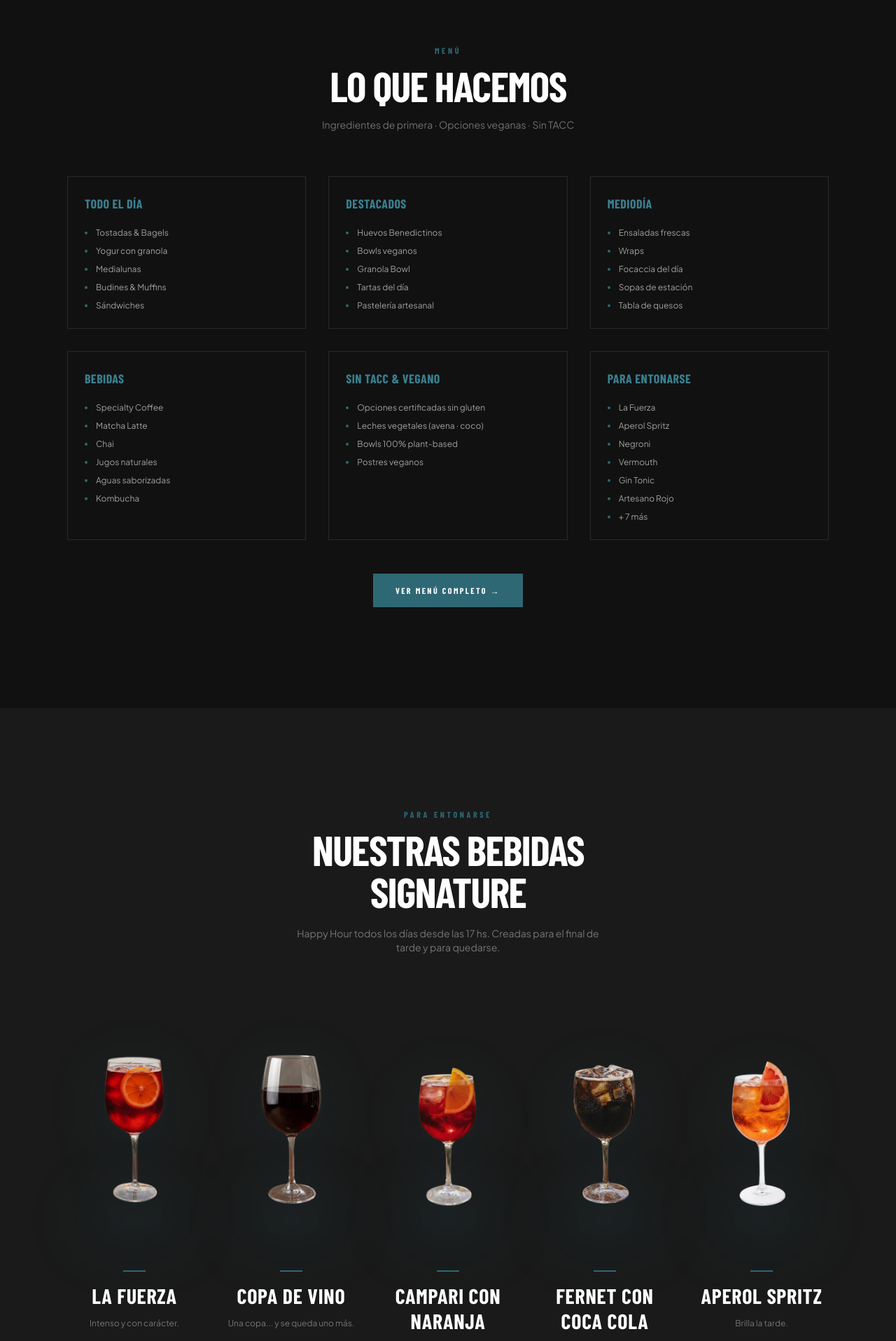
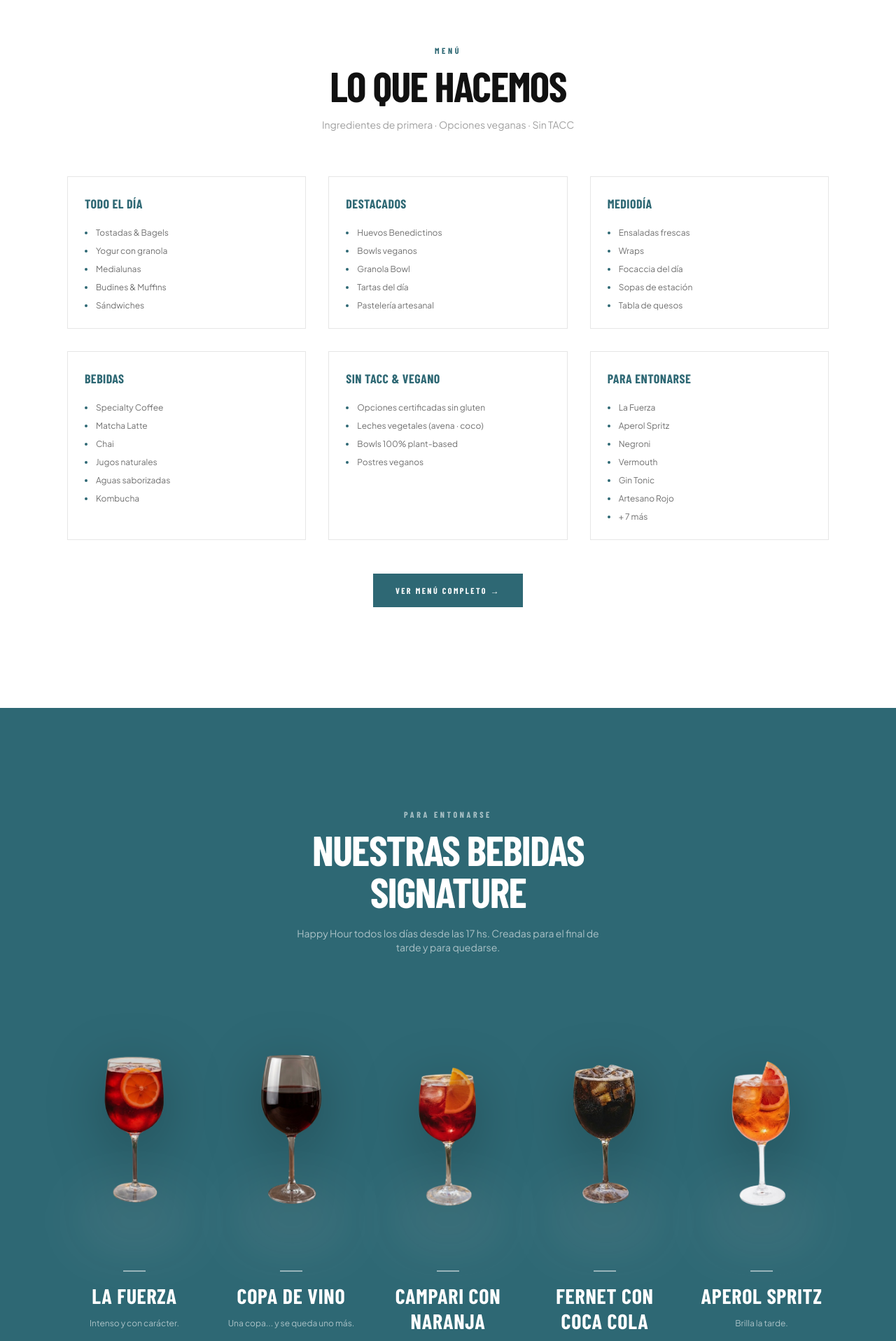
Before and after one commit to franciscojosemoreno/linacafe-web, a Next.js app: page / in a window 1280 px wide. Shown: the part 880-2797 px from the top of the page at 70% size. Built offline with nearby package versions, Linux system fonts and the light colour scheme; a web font is replaced by a local one.

Commit message:
Color scheme: lina-500 bg for drinks/gallery, white bg for menu/location

```diff
--- a/components/Gallery.tsx
+++ b/components/Gallery.tsx
@@ -9,7 +9,7 @@ export default function Gallery() {
   const inView = useInView(ref, { once: true, margin: '-80px' })
 
   return (
-    <section id="galeria" ref={ref} className="py-24 md:py-36 bg-dark-800">
+    <section id="galeria" ref={ref} className="py-24 md:py-36 bg-lina-500">
       <div className="container-custom">
 
         <motion.div
@@ -18,7 +18,7 @@ export default function Gallery() {
           animate={inView ? { opacity: 1, y: 0 } : {}}
           transition={{ duration: 0.6 }}
         >
-          <span className="section-label">Galería</span>
+          <span className="section-label text-white/60">Galería</span>
           <h2 className="section-title text-white">
             El Espacio
           </h2>
--- a/components/Location.tsx
+++ b/components/Location.tsx
@@ -10,7 +10,7 @@ export default function Location() {
   const loc = siteConfig.location
 
   return (
-    <section id="locales" ref={ref} className="py-24 md:py-36 bg-dark-900">
+    <section id="locales" ref={ref} className="py-24 md:py-36 bg-white">
       <div className="container-custom">
 
         <motion.div
@@ -20,22 +20,22 @@ export default function Location() {
           transition={{ duration: 0.6 }}
         >
           <span className="section-label">Local</span>
-          <h2 className="section-title text-white">
+          <h2 className="section-title text-dark-900">
             Encontranos
           </h2>
         </motion.div>
 
         <motion.div
-          className="border border-white/10 overflow-hidden hover:border-lina-500/40 transition-colors max-w-3xl mx-auto"
+          className="border border-dark-900/10 overflow-hidden hover:border-lina-500/40 transition-colors max-w-3xl mx-auto"
           initial={{ opacity: 0, y: 30 }}
           animate={inView ? { opacity: 1, y: 0 } : {}}
           transition={{ duration: 0.6, delay: 0.1 }}
         >
           {/* Map */}
-          <div className="aspect-video bg-dark-700">
+          <div className="aspect-video">
             <iframe
               src={loc.mapSrc}
-              className="w-full h-full grayscale opacity-80"
+              className="w-full h-full"
               loading="lazy"
               allowFullScreen
               referrerPolicy="no-referrer-when-downgrade"
@@ -44,26 +44,26 @@ export default function Location() {
           </div>
 
           {/* Info */}
-          <div className="p-6">
-            <h3 className="font-display font-black text-xl uppercase tracking-wide text-white mb-1">
+          <div className="p-6 bg-white">
+            <h3 className="font-display font-black text-xl uppercase tracking-wide text-dark-900 mb-1">
               {loc.name}
             </h3>
-            <p className="font-sans text-sm text-lina-400 mb-4">
+            <p className="font-sans text-sm text-lina-500 mb-4">
               {loc.address} · {loc.neighborhood}
             </p>
 
             <div className="flex items-center gap-2 mb-2">
-              <svg className="w-4 h-4 text-white/30 flex-none" fill="none" viewBox="0 0 24 24" stroke="currentColor">
+              <svg className="w-4 h-4 text-dark-900/30 flex-none" fill="none" viewBox="0 0 24 24" stroke="currentColor">
                 <path strokeLinecap="round" strokeLinejoin="round" strokeWidth={1.5} d="M12 8v4l3 3m6-3a9 9 0 11-18 0 9 9 0 0118 0z" />
               </svg>
-              <p className="font-sans text-xs text-white/40">{loc.hours}</p>
+              <p className="font-sans text-xs text-dark-900/50">{loc.hours}</p>
             </div>
 
             <div className="flex items-center gap-2 mb-6">
               <svg className="w-4 h-4 text-lina-500/60 flex-none" fill="none" viewBox="0 0 24 24" stroke="currentColor">
                 <path strokeLinecap="round" strokeLinejoin="round" strokeWidth={1.5} d="M5 3v4M3 5h4M6 17v4m-2-2h4m5-16l2.286 6.857L21 12l-5.714 2.143L13 21l-2.286-6.857L5 12l5.714-2.143L13 3z" />
               </svg>
-              <p className="font-sans text-xs text-lina-400">{loc.happyHour}</p>
+              <p className="font-sans text-xs text-lina-500">{loc.happyHour}</p>
             </div>
 
             <a
--- a/components/Menu.tsx
+++ b/components/Menu.tsx
@@ -35,7 +35,7 @@ export default function Menu() {
   const inView = useInView(ref, { once: true, margin: '-80px' })
 
   return (
-    <section id="menu" ref={ref} className="py-24 md:py-36 bg-dark-900">
+    <section id="menu" ref={ref} className="py-24 md:py-36 bg-white">
       <div className="container-custom">
 
         <motion.div
@@ -45,10 +45,10 @@ export default function Menu() {
           transition={{ duration: 0.6 }}
         >
           <span className="section-label">Menú</span>
-          <h2 className="section-title text-white mb-4">
+          <h2 className="section-title text-dark-900 mb-4">
             Lo que hacemos
           </h2>
-          <p className="font-sans text-sm text-white/40 mt-4">
+          <p className="font-sans text-sm text-dark-900/40 mt-4">
             Ingredientes de primera · Opciones veganas · Sin TACC
           </p>
         </motion.div>
@@ -60,16 +60,16 @@ export default function Menu() {
               initial={{ opacity: 0, y: 30 }}
               animate={inView ? { opacity: 1, y: 0 } : {}}
               transition={{ duration: 0.5, delay: 0.1 + i * 0.1 }}
-              className="border border-white/10 p-6 hover:border-lina-500/50 transition-colors"
+              className="border border-dark-900/10 p-6 hover:border-lina-500/50 transition-colors"
             >
-              <h3 className="font-display font-black text-lg uppercase tracking-wide text-lina-400 mb-5">
+              <h3 className="font-display font-black text-lg uppercase tracking-wide text-lina-500 mb-5">
                 {cat.label}
               </h3>
               <ul className="flex flex-col gap-2.5">
                 {cat.items.map((item) => (
                   <li key={item} className="flex items-center gap-3">
                     <div className="w-1 h-1 rounded-full bg-lina-500 flex-none" />
-                    <span className="font-sans text-xs text-white/60">{item}</span>
+                    <span className="font-sans text-xs text-dark-900/60">{item}</span>
                   </li>
                 ))}
               </ul>
--- a/components/SignatureDrinks.tsx
+++ b/components/SignatureDrinks.tsx
@@ -9,7 +9,7 @@ export default function SignatureDrinks() {
   const inView = useInView(ref, { once: true, margin: '-80px' })
 
   return (
-    <section id="bebidas" ref={ref} className="py-24 md:py-36 bg-dark-800 overflow-hidden">
+    <section id="bebidas" ref={ref} className="py-24 md:py-36 bg-lina-500 overflow-hidden">
       <div className="container-custom">
 
         <motion.div
@@ -18,16 +18,15 @@ export default function SignatureDrinks() {
           animate={inView ? { opacity: 1, y: 0 } : {}}
           transition={{ duration: 0.6 }}
         >
-          <span className="section-label">Para Entonarse</span>
+          <span className="section-label text-white/60">Para Entonarse</span>
           <h2 className="section-title text-white mb-5">
             Nuestras Bebidas<br />Signature
           </h2>
-          <p className="font-sans text-sm text-white/40 max-w-md mx-auto">
+          <p className="font-sans text-sm text-white/60 max-w-md mx-auto">
             Happy Hour todos los días desde las 17 hs. Creadas para el final de tarde y para quedarse.
           </p>
         </motion.div>
 
-        {/* 13 drinks — same gap values as KROP FeaturedDrinks */}
         <div className="grid grid-cols-2 sm:grid-cols-3 lg:grid-cols-4 xl:grid-cols-5 gap-4 md:gap-8">
           {siteConfig.signatureDrinks.map((drink, i) => (
             <motion.div
@@ -38,22 +37,22 @@ export default function SignatureDrinks() {
               transition={{ duration: 0.7, delay: 0.1 + i * 0.07, ease: 'easeOut' }}
             >
               <div className="relative w-full flex justify-center mb-8">
-                <div className="absolute bottom-0 left-1/2 -translate-x-1/2 w-40 h-20 bg-lina-500/10 rounded-full blur-2xl" />
+                <div className="absolute bottom-0 left-1/2 -translate-x-1/2 w-40 h-20 bg-white/10 rounded-full blur-2xl" />
                 <motion.img
                   src={drink.image}
                   alt={drink.name}
                   className="relative z-10 h-[280px] md:h-[340px] w-auto object-contain drop-shadow-2xl group-hover:scale-105 transition-transform duration-700"
-                  style={{ filter: 'drop-shadow(0 20px 40px rgba(46,104,116,0.15))' }}
+                  style={{ filter: 'drop-shadow(0 20px 40px rgba(0,0,0,0.25))' }}
                 />
               </div>
 
-              <div className="w-8 h-0.5 bg-lina-500 mb-4" />
+              <div className="w-8 h-0.5 bg-white/50 mb-4" />
 
               <h3 className="font-display font-black text-2xl md:text-3xl uppercase tracking-wide text-white mb-3 leading-tight">
                 {drink.name}
               </h3>
 
-              <p className="font-sans text-xs text-white/40 leading-relaxed max-w-[220px]">
+              <p className="font-sans text-xs text-white/60 leading-relaxed max-w-[220px]">
                 {drink.description}
               </p>
             </motion.div>
@@ -66,11 +65,11 @@ export default function SignatureDrinks() {
           animate={inView ? { opacity: 1 } : {}}
           transition={{ duration: 0.5, delay: 0.7 }}
         >
-          <div className="border border-lina-500/40 inline-block px-10 py-6 text-center">
-            <p className="font-display font-black text-xs tracking-[0.25em] uppercase text-lina-400 mb-1">
+          <div className="border border-white/30 inline-block px-10 py-6 text-center">
+            <p className="font-display font-black text-xs tracking-[0.25em] uppercase text-white/70 mb-1">
               Happy Hour
             </p>
-            <p className="font-serif italic text-white/60 text-sm">
+            <p className="font-serif italic text-white/80 text-sm">
               Todos los días desde las 17 hs
             </p>
           </div>
```
